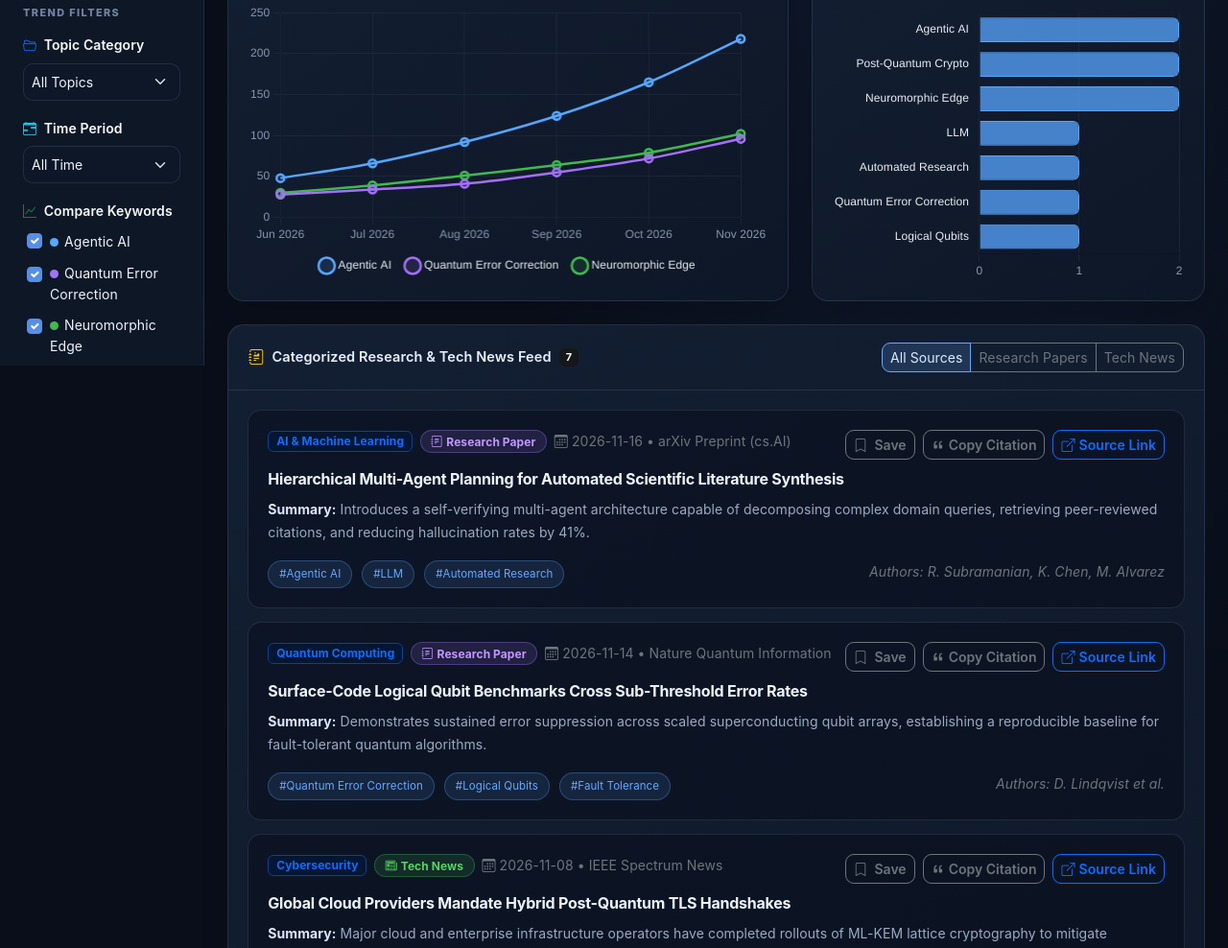
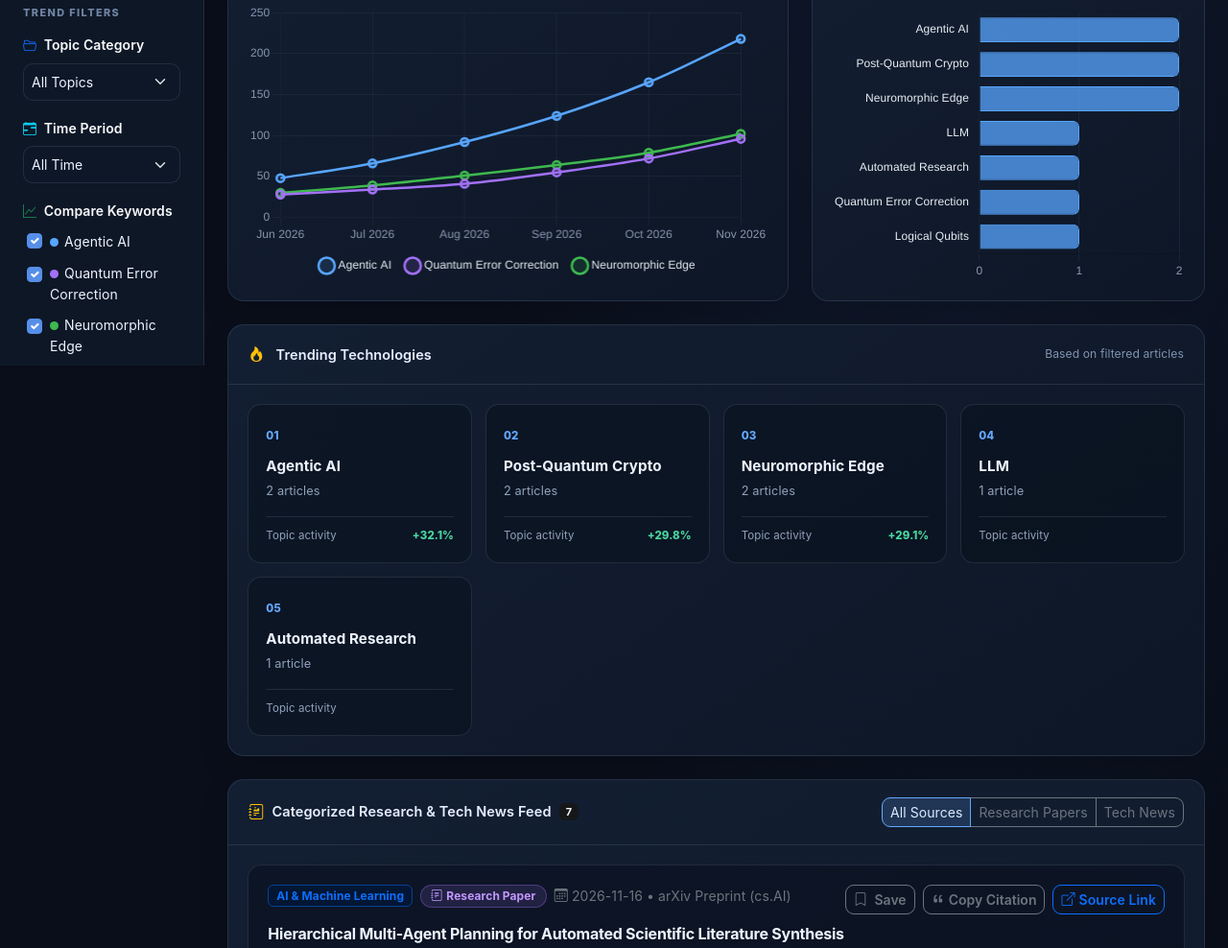
Before and after one commit to kssaanjeev/TechTrend, a plain HTML site: page Frontend/index.html in a window 1280 px wide. Shown: the part 423-1411 px from the top of the page at 96% size. Drawn offline with nearby package versions, Linux system fonts and the light colour scheme.

Commit message:
Trending tech function added

```diff
--- a/Frontend/dashboard-redesign.css
+++ b/Frontend/dashboard-redesign.css
@@ -185,3 +185,64 @@ main > .d-flex:first-child .badge {
   .dashboard-card .card-body, #articlesFeedContainer { padding: 14px !important; }
   .article-card { padding: 15px; }
 }
+/* Trending Technologies Section */
+.trending-topics-grid {
+    display: grid;
+    grid-template-columns: repeat(auto-fit, minmax(190px, 1fr));
+    gap: 14px;
+}
+
+.trending-topic-card {
+    padding: 18px;
+    border: 1px solid var(--border-subtle);
+    border-radius: 14px;
+    background: rgba(8, 15, 27, .48);
+    transition: .2s ease;
+}
+
+.trending-topic-card:hover {
+    transform: translateY(-3px);
+    border-color: var(--accent-blue);
+    background: rgba(30, 53, 83, .45);
+}
+
+.trending-rank {
+    display: inline-block;
+    color: var(--accent-blue);
+    font-size: .72rem;
+    font-weight: 800;
+    margin-bottom: 13px;
+}
+
+.trending-topic-name {
+    color: var(--text-primary);
+    font-size: .95rem;
+    font-weight: 700;
+    margin-bottom: 7px;
+}
+
+.trending-topic-count {
+    color: var(--text-muted);
+    font-size: .8rem;
+    margin-bottom: 16px;
+}
+
+.trending-topic-footer {
+    display: flex;
+    justify-content: space-between;
+    align-items: center;
+    gap: 8px;
+    font-size: .72rem;
+    color: var(--text-muted);
+    border-top: 1px solid var(--border-subtle);
+    padding-top: 11px;
+}
+
+.trending-growth {
+    color: var(--accent-green);
+    font-weight: 800;
+}
+
+[data-bs-theme="light"] .trending-topic-card {
+    background: #f8faff;
+}
--- a/Frontend/index.html
+++ b/Frontend/index.html
@@ -285,6 +285,22 @@
                     </div>
                 </div>
 
+                <!-- TRENDING TECHNOLOGIES -->
+                <section class="card dashboard-card trending-section mb-4">
+                    <div class="card-header bg-transparent d-flex justify-content-between align-items-center py-3">
+                        <div>
+                            <i class="bi bi-fire text-warning me-2"></i>
+                            <span class="fw-semibold">Trending Technologies</span>
+                        </div>
+                        <span class="small text-secondary">Based on filtered articles</span>
+                    </div>
+                    <div class="card-body">
+                        <div id="trendingTopicsContainer" class="trending-topics-grid">
+                            <p class="text-secondary small mb-0">Loading trending topics...</p>
+                        </div>
+                    </div>
+                </section>
+
                 <!-- 4. CATEGORIZED ARTICLES, SUMMARIES & ACADEMIC ACTIONS -->
                 <div class="card dashboard-card">
                     <div class="card-header bg-transparent d-flex flex-wrap justify-content-between align-items-center gap-2 py-3">
--- a/Frontend/js/app.js
+++ b/Frontend/js/app.js
@@ -148,7 +148,72 @@ function refreshDashboard() {
     const filtered = getFilteredArticles();
     updateDashboardKPIs(filtered);
     renderBarChart(filtered);
+    renderTrendingTopics(filtered);
     renderArticleFeed(filtered);
+}
+
+// --- TRENDING TECHNOLOGIES ---
+function renderTrendingTopics(articles) {
+    const container = document.getElementById("trendingTopicsContainer");
+    if (!container) return;
+
+    const counts = {};
+
+    articles.forEach(article => {
+        (article.keywords || []).forEach(keyword => {
+            counts[keyword] = (counts[keyword] || 0) + 1;
+        });
+    });
+
+    const topics = Object.entries(counts)
+        .sort((a, b) => b[1] - a[1])
+        .slice(0, 5);
+
+    container.replaceChildren();
+
+    if (topics.length === 0) {
+        const empty = document.createElement("p");
+        empty.className = "text-secondary small mb-0";
+        empty.textContent = "No trending topics found for these filters.";
+        container.appendChild(empty);
+        return;
+    }
+
+    topics.forEach(([keyword, count], index) => {
+        const trend = dashboardState.trendSeries?.keywords?.[keyword];
+        const card = document.createElement("div");
+        card.className = "trending-topic-card";
+
+        const rank = document.createElement("span");
+        rank.className = "trending-rank";
+        rank.textContent = `0${index + 1}`;
+
+        const name = document.createElement("h6");
+        name.className = "trending-topic-name";
+        name.textContent = keyword;
+
+        const mentions = document.createElement("p");
+        mentions.className = "trending-topic-count";
+        mentions.textContent =
+            `${count} ${count === 1 ? "article" : "articles"}`;
+
+        const footer = document.createElement("div");
+        footer.className = "trending-topic-footer";
+
+        const label = document.createElement("span");
+        label.textContent = "Topic activity";
+        footer.appendChild(label);
+
+        if (trend?.growth) {
+            const growth = document.createElement("span");
+            growth.className = "trending-growth";
+            growth.textContent = trend.growth;
+            footer.appendChild(growth);
+        }
+
+        card.append(rank, name, mentions, footer);
+        container.appendChild(card);
+    });
 }
 
 // --- UPDATE 4 KPI SUMMARY CARDS ---
```
